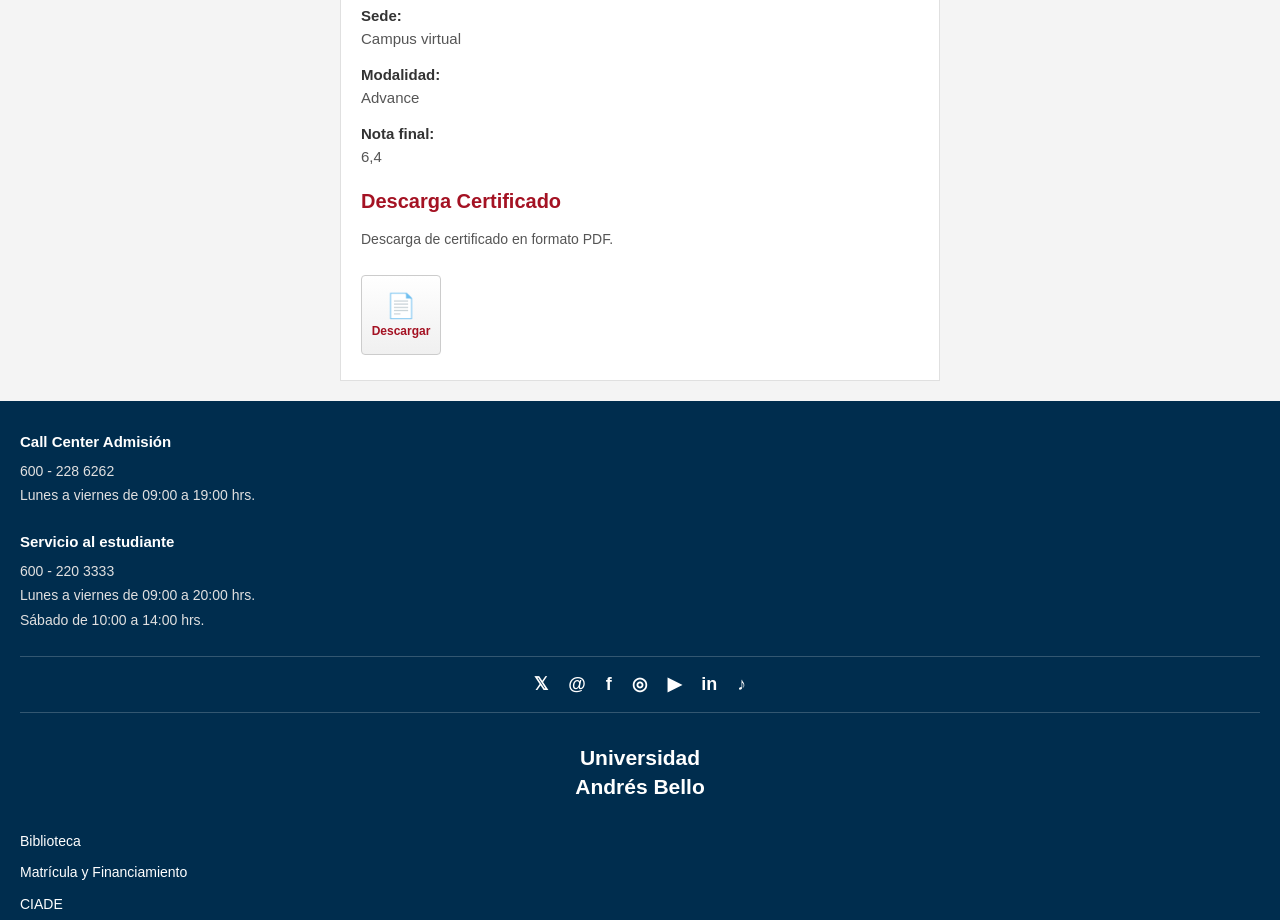
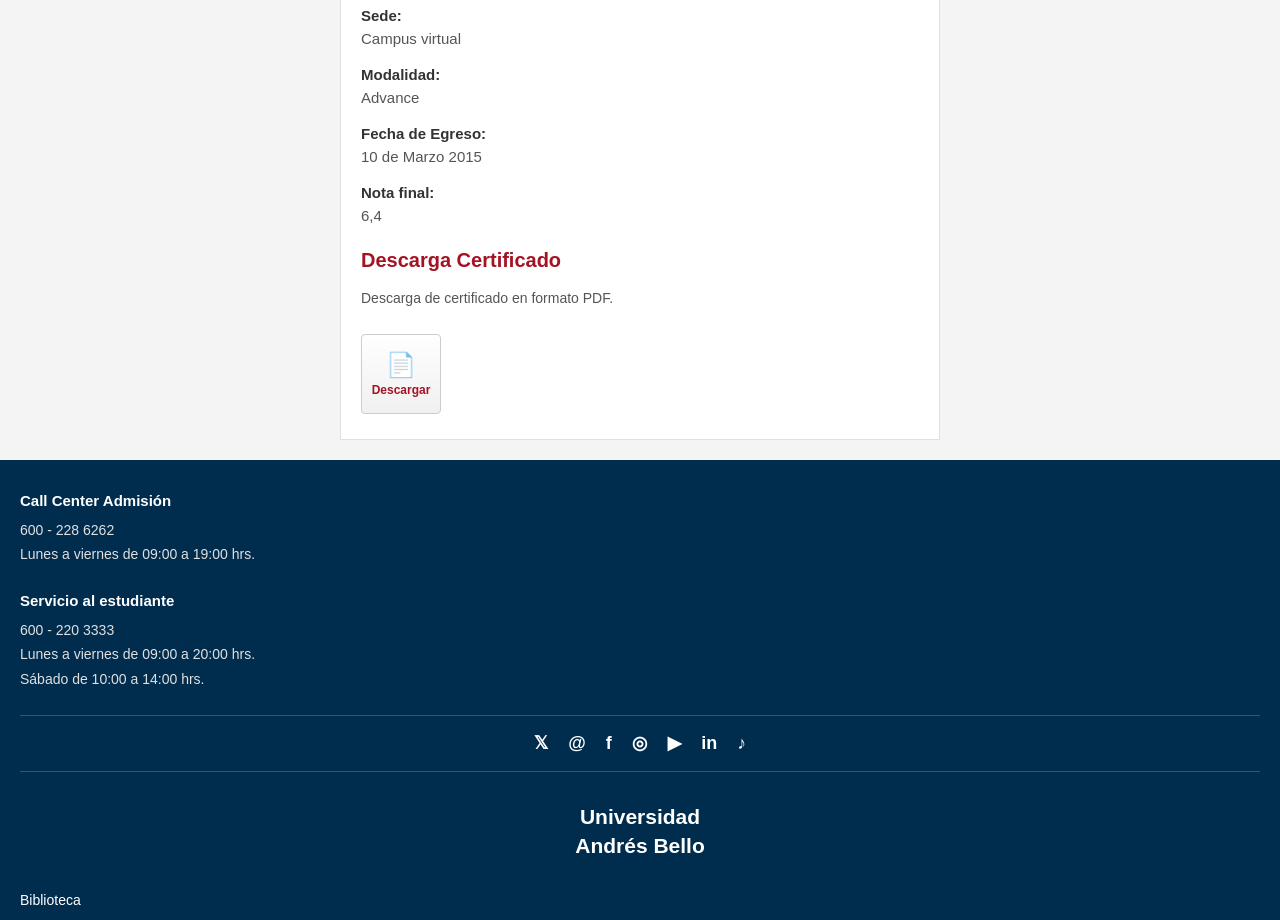
Before and after one commit to validacion-only/ANDRES-BELLO--VALIDACION-TITULOS--_, a plain HTML site: page index.html in a window 1280 px wide. Shown: the part 860-1780 px from the top of the page. Drawn offline with Linux system fonts and the light colour scheme.

Commit message:
Update index.html

```diff
--- a/index.html
+++ b/index.html
@@ -347,7 +347,7 @@
 
             <div class="data-field">
                 <span class="data-label">Nombre:</span>
-                 <span class="data-value">ERIK OCTAVIO</span>
+                <span class="data-value">ERIK OCTAVIO</span>
             </div>
 
             <div class="data-field">
@@ -363,6 +363,11 @@
             <div class="data-field">
                 <span class="data-label">Modalidad:</span>
                 <span class="data-value">Advance</span>
+            </div>
+
+            <div class="data-field">
+                <span class="data-label">Fecha de Egreso:</span>
+                <span class="data-value">10 de Marzo 2015</span>
             </div>
 
             <div class="data-field">
```
